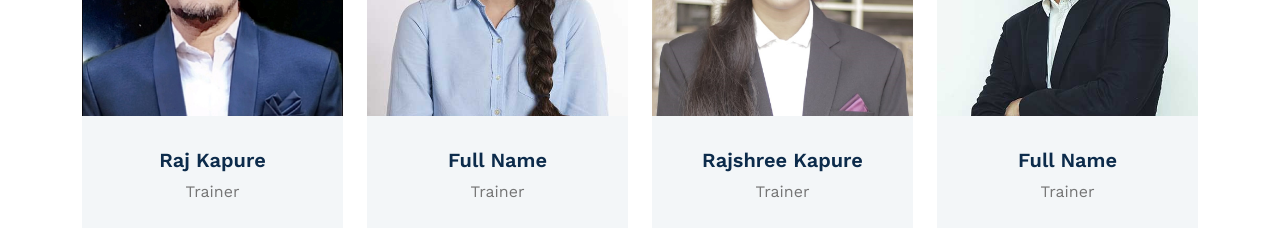
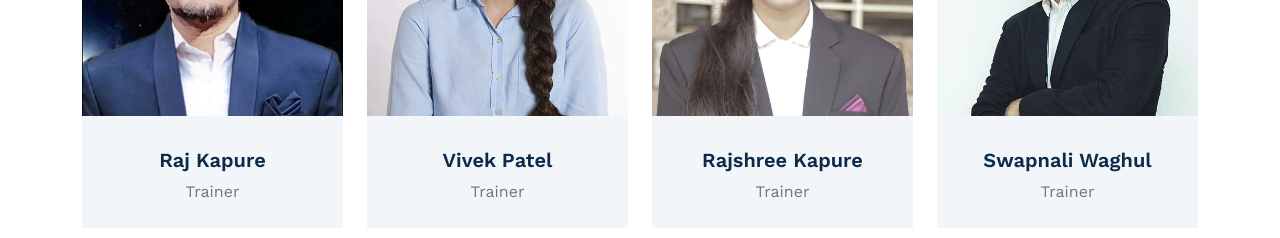
Before and after one commit to RajshreeKapure/driving-school.github.io, a plain HTML site: page team.html in a window 1280 px wide. Shown: the part 933-1171 px from the top of the page. Drawn offline with nearby package versions, Linux system fonts and the light colour scheme.

Commit message:
Update team.html

```diff
--- a/team.html
+++ b/team.html
@@ -151,7 +151,7 @@
                             </div>
                         </div>
                         <div class="bg-light text-center p-4">
-                            <h5 class="mt-2">Full Name</h5>
+                            <h5 class="mt-2">Vivek Patel</h5>
                             <span>Trainer</span>
                         </div>
                     </div>
@@ -183,7 +183,7 @@
                             </div>
                         </div>
                         <div class="bg-light text-center p-4">
-                            <h5 class="mt-2">Full Name</h5>
+                            <h5 class="mt-2">Swapnali Waghul</h5>
                             <span>Trainer</span>
                         </div>
                     </div>
```
